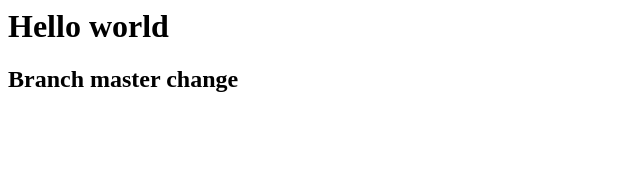
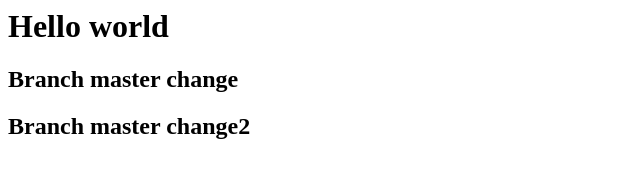
Before and after one commit to abhinav-pageup/git-practice, a plain HTML site: page index.html in a window 1280 px wide. Shown: the whole page, without its empty margins (0-640 px from the left). Drawn offline with Linux system fonts and the light colour scheme.

Commit message:
Add a second change 2

```diff
--- a/index.html
+++ b/index.html
@@ -1,3 +1,4 @@
 <h1>Hello world</h1>
 
 <h2>Branch master change</h2>
+<h2>Branch master change2</h2>
```
